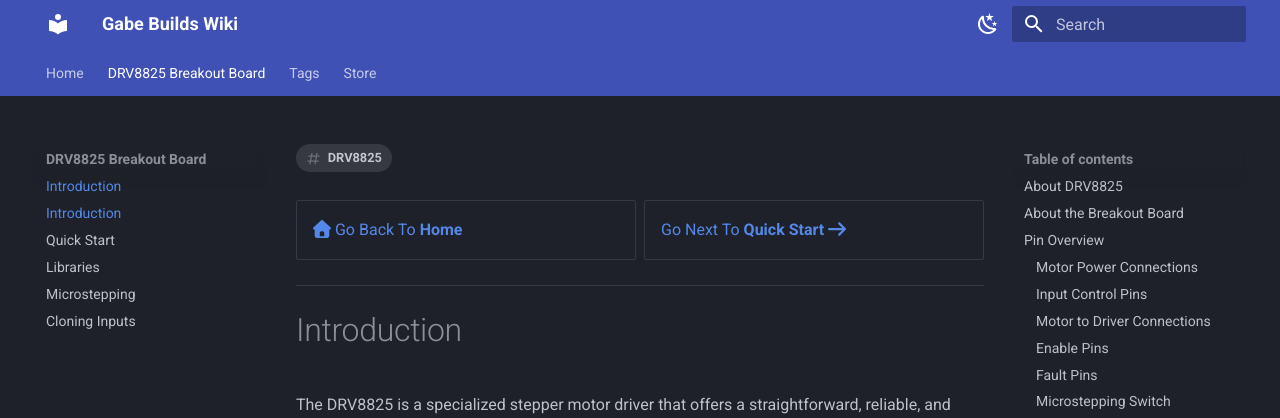
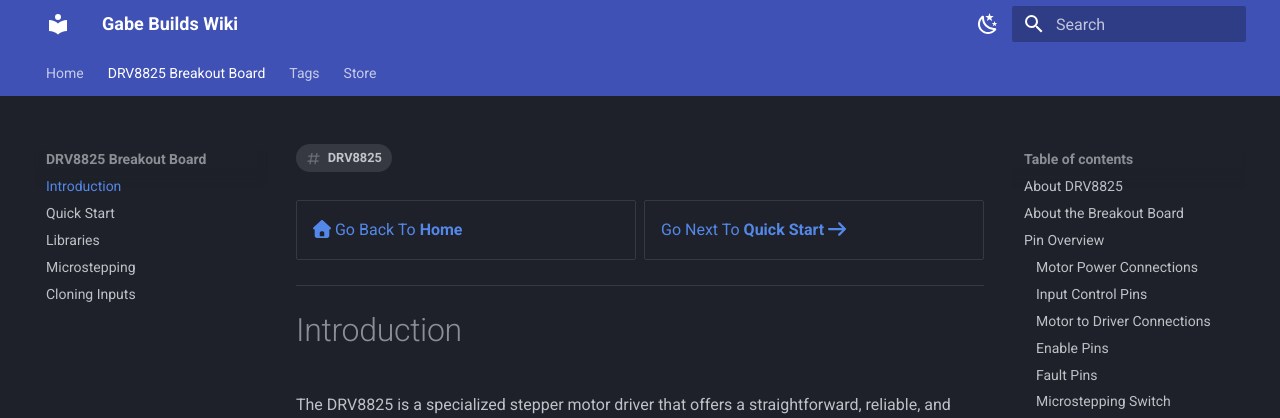
Before and after one commit to gabeinvents/Gabe-Builds-Wiki, an MkDocs documentation site: the page built from docs/DRV8825 Breakout Board/Introduction.md, in a window 1280 px wide. Shown: the top 418 px of the page. Built offline with MkDocs 1.6.1 and Material for MkDocs 9.7.7, drawn with Linux system fonts in a browser that asks for light colours; old or Windows-style settings are respelled for this version of MkDocs.

Commit message:
fix attempt 2

```diff
--- a/mkdocs.yml
+++ b/mkdocs.yml
@@ -59,7 +59,6 @@
 nav:
   - Home: index.md
   - DRV8825 Breakout Board:
-    - DRV8825 Breakout Board\Introduction.md
     - Introduction: DRV8825 Breakout Board\Introduction.md
     - Quick Start: DRV8825 Breakout Board\Quick Start.md
     - Libraries: DRV8825 Breakout Board\libraries.md
```
